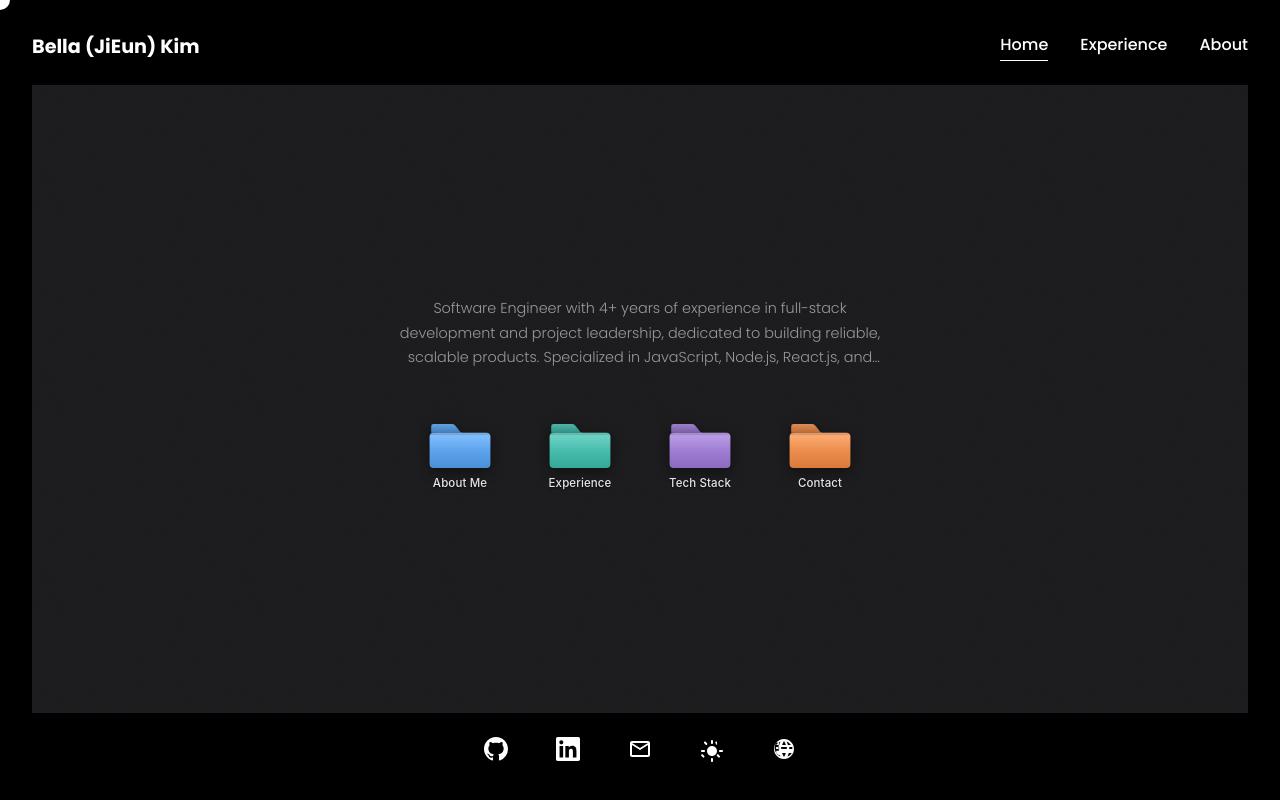
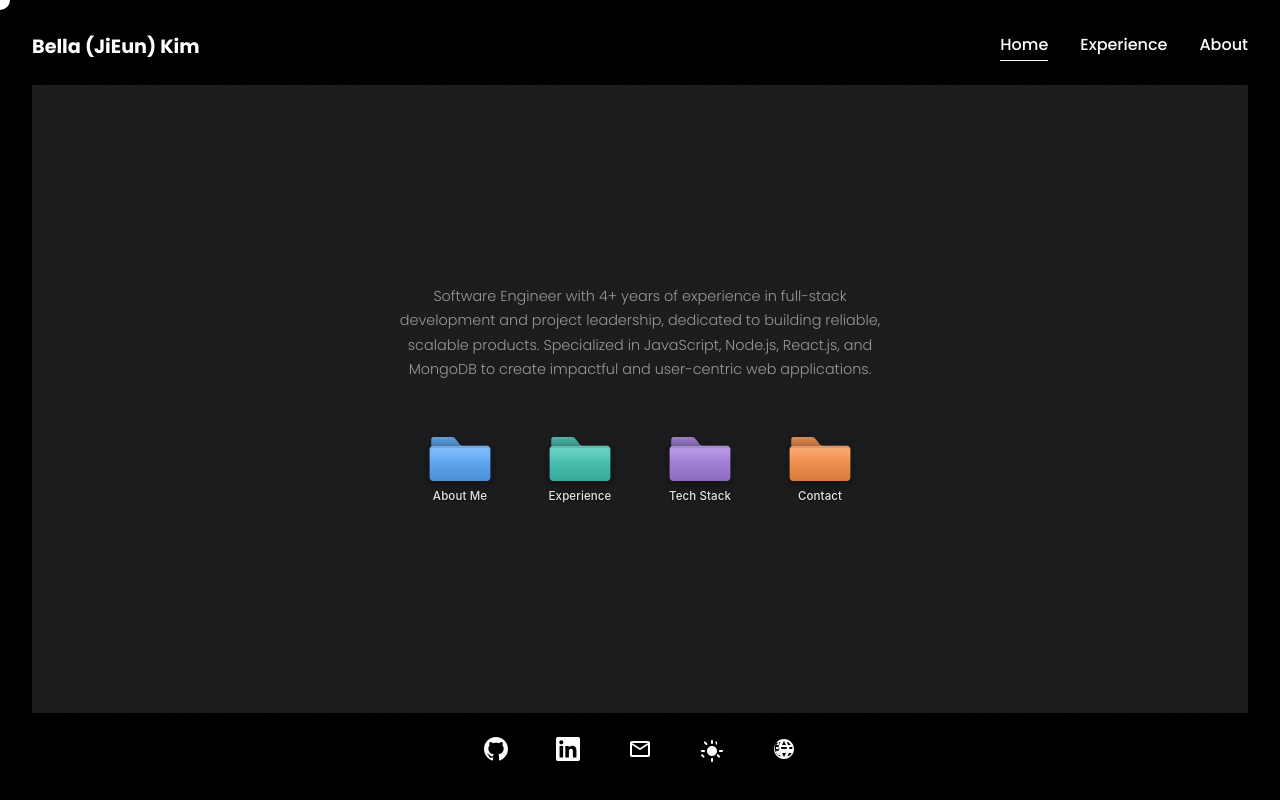
Before and after one commit to JiEun11/Developer-Portfolio, a React (Vite) app: page / in a window 1280 px wide. Built offline with nearby package versions, Linux system fonts and the light colour scheme.

Commit message:
styles: en일 때 title 길어서 잘리는 이슈 해결 - 스타일 삭제

```diff
--- a/index.css
+++ b/index.css
@@ -742,11 +742,6 @@ body.light-theme {
     font-weight: 300;
     line-height: 1.7;
     color: var(--greeting-color);
-    /* Clamp at two lines on smaller screens */
-    display: -webkit-box;
-    -webkit-line-clamp: 3;
-    -webkit-box-orient: vertical;
-    overflow: hidden;
     text-wrap: balance;
 }
 
@@ -1051,7 +1046,6 @@ body.light-theme .desktop-folder:not(.selected):not(.opening):hover {
 
     .desktop-greeting-text {
         font-size: 0.8rem;
-        -webkit-line-clamp: 4;
     }
 
     .desktop-modal {
```
